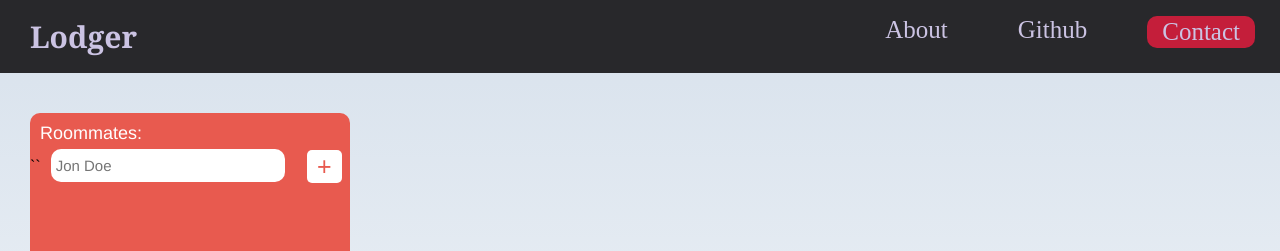
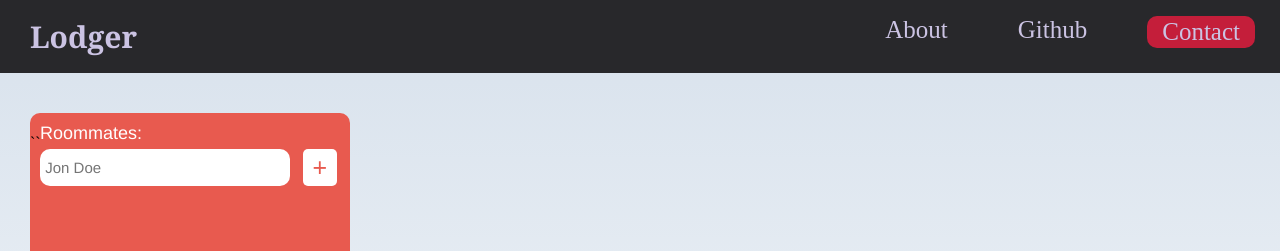
Before and after one commit to Warder3/Lodger, a React (Create React App) app: page / in a window 1280 px wide. Shown: the top 251 px of the page. Built offline with nearby package versions, Linux system fonts and the light colour scheme.

Commit message:
list feature addded

```diff
--- a/package.json
+++ b/package.json
@@ -8,6 +8,7 @@
     "@testing-library/user-event": "^12.8.3",
     "react": "^17.0.2",
     "react-dom": "^17.0.2",
+    "react-icons": "^4.2.0",
     "react-scripts": "4.0.3",
     "web-vitals": "^1.1.2"
   },
--- a/src/Hero.js
+++ b/src/Hero.js
@@ -10,9 +10,7 @@ const Hero = () => {
 
         <div>
             <Names names={names} setNames={setNames}/>
-            <div>
-                <List names={names} setNames={setNames}/>
-            </div>
+            <List names={names} />
         </div>
     )
 }
--- a/src/List.js
+++ b/src/List.js
@@ -1,14 +1,20 @@
 import React, {useState} from 'react'
+import {BsTrash} from 'react-icons/bs'
 
-const List = ({names, setNames}) => {
+const List = ({names}) => {
 
-    const [key, setKey] = useState(0);
 
     return (
-        names.map(name => {
-            <p> {name} {key}</p>
-            setKey(key+1);
-        })
+        <div className="listContainer">
+        {
+        names.map(name => (
+            <div key={name.toString()} className="nameContent">
+                {name}
+                <BsTrash className="trashIcon"/>
+            </div>
+        ))}
+
+        </div>
     )
 }
 
--- a/src/Names.js
+++ b/src/Names.js
@@ -1,5 +1,4 @@
 import React, { useState } from 'react'
-import List from './List'
 
 
 const Names = ({names, setNames}) => {
@@ -9,19 +8,35 @@ const Names = ({names, setNames}) => {
     const handleSubmit = (e) => {
         e.preventDefault();
         console.log(names);
+        setName('');
+    }
+
+    const submit = () => {
+        setNames([...names, name])
     }
 
     return (
 
         <div>
             <p id="roommate"> Roommates:</p>
-            <form onSubmit={handleSubmit}>``
-                <input type="text" placeholder="Jon Doe" autoComplete="off" value={ name }
-                onChange={(e) => setName(e.target.value) } className="input-text" required />
+            <form id="form" onSubmit={handleSubmit}>``
+                <input
+                    type="text"
+                    placeholder="Jon Doe"
+                    autoComplete="off"
+                    value={ name }
+                    onChange= {(e) => setName(e.target.value) }
+                    className="input-text"
+                    required
+                />
+                <input
+                    onClick={ submit }
+                    type="submit"
+                    value="+"
+                    className="input-button"
+                />
+            </form>
 
-
-                <input onClick={() => setNames([...names, name])} type="submit" value="+" className="input-button"/>
-            </form>
         </div>
 
     )
--- a/src/index.css
+++ b/src/index.css
@@ -69,6 +69,11 @@ body {
   color: white;
 }
 
+#form {
+  display: flex;
+  justify-content: space-between;
+}
+
 .names {
   width: 100%;
   height: 260px;
@@ -79,13 +84,15 @@ body {
 }
 
 .input-text {
-  margin: 15px 0px 0px 10px;
-  width: 70%;
-  padding: 8px 5px;
+  margin: 15px 0px;
+  width: 75%;
+  padding: 10px 5px;
   border-radius: 10px;
   border: none;
   font-size: 15px;
   font-family: Helvetica;
+  position: relative;
+  right: 4%;
 }
 
 .input-text[type=text]:focus {
@@ -96,16 +103,25 @@ body {
 .input-button {
   border: none;
   border-radius: 5px;
-  padding: 2px 10px;
+  padding: 4px 10px;
+  margin: 15px 0;
   background-color: white;
   color: #E85A4F;
   position: relative;
-  top: 4px;
-  margin-left: 7%;
   font-size: 25px;
+  right: 4%;
 }
 
 .input-button:hover {
   color: #E85A4F;
   background-color: #dcdcdc;
 }
+
+.listContainer {
+  background-color: white;
+
+}
+
+.trashIcon {
+  float: right;
+}
```
Also changed, not shown: 1 other file (tests, documents, lock files or other folders).
